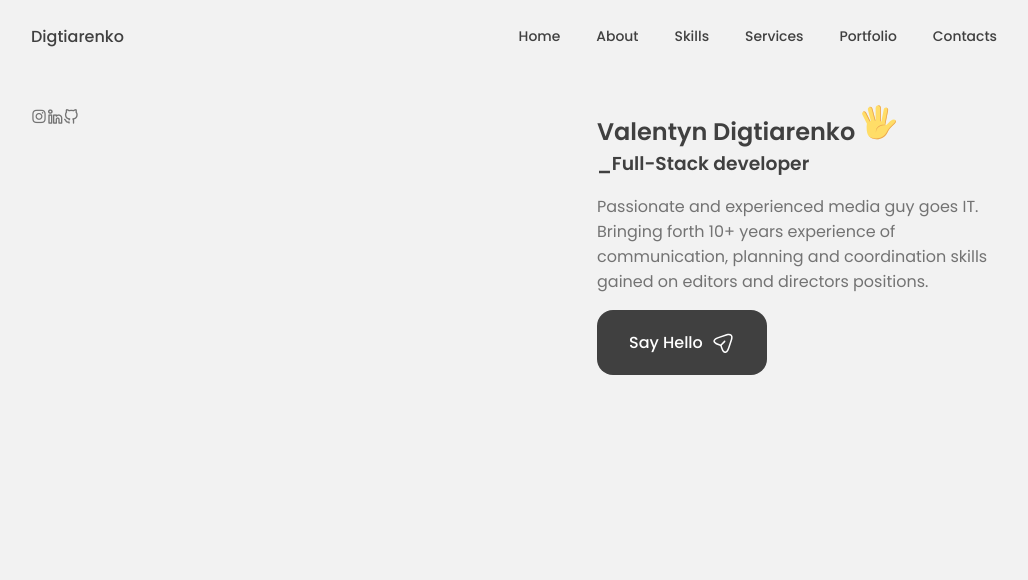
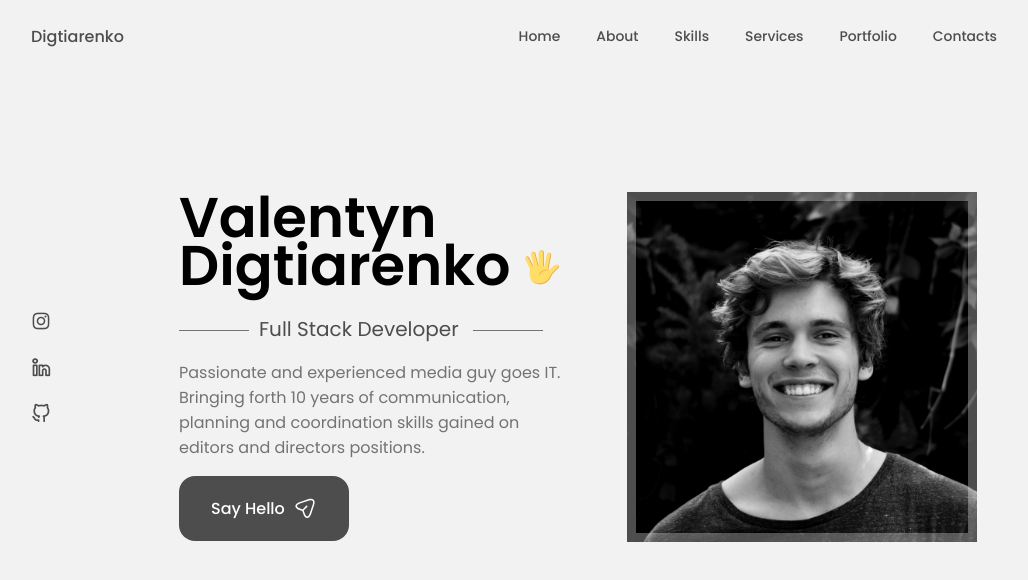
Before and after one commit to digtiarenko/portfolio, a React (Create React App) app: page / in a window 1280 px wide. Shown: the top 580 px of the page, without its empty margins (125-1153 px from the left). Built offline with nearby package versions, Linux system fonts and the light colour scheme.

Commit message:
working on homepage

```diff
--- a/src/App.css
+++ b/src/App.css
@@ -33,7 +33,7 @@
    /* =========COLORS HSL========== */
    --hue: 0;
    --saturation: 0%;
-   --title-color: hsl(var(--hue), var(--saturation), 25%);
+   --title-color: hsl(var(--hue), var(--saturation), 30%);
    --title-color-dark: hsl(var(--hue), var(--saturation), 0%);
    --text-color: hsl(var(--hue), var(--saturation), 45%);
    --body-color: hsl(var(--hue), var(--saturation), 95%);
@@ -44,7 +44,7 @@
 
 @media screen and (max-width: 992px) {
    :root {
-      --big--font-size: 2.75rem;
+      --big-font-size: 2.75rem;
       --h1-font-size: 1.5rem;
       --h2-font-size: 1.25rem;
       --h3-font-size: 1rem;
--- a/src/components/home/Data.jsx
+++ b/src/components/home/Data.jsx
@@ -5,14 +5,14 @@ import { ReactComponent as SendSVG } from '../../assets/send.svg';
 const Data = () => {
    return (
       <div className="home__data">
-         <h1 className="home__data">
+         <h1 className="home__title">
             Valentyn Digtiarenko <HandSVG />
          </h1>
-         <h3 className="home__subtitle">_Full-Stack developer</h3>
+         <h3 className="home__subtitle">Full Stack Developer</h3>
          <p className="home_description">
-            Passionate and experienced media guy goes IT. Bringing forth 10+
-            years experience of communication, planning and coordination skills
-            gained on editors and directors positions.
+            Passionate and experienced media guy goes IT. Bringing forth 10
+            years of communication, planning and coordination skills gained on
+            editors and directors positions.
          </p>
 
          <a href="#contact" className="button button--flex">
--- a/src/components/home/home.css
+++ b/src/components/home/home.css
@@ -1,3 +1,67 @@
 .home__content {
    grid-template-columns: 116px repeat(2, 1fr);
+   padding-top: 5.5rem;
+   column-gap: 2rem;
+   align-items: center;
 }
+
+.home__social {
+   display: grid;
+   grid-template-columns: max-content;
+   row-gap: 1rem;
+}
+
+.home__social-icon {
+   font-size: 1.25rem;
+   color: var(--title-color);
+}
+
+.home__social-icon:hover {
+   color: var(--title-color-dark);
+}
+
+.home__title {
+   color: var(--title-color-dark);
+   font-size: var(--big-font-size);
+   margin-bottom: var(--mb-1-5);
+   line-height: var(--mb-3);
+}
+
+.home__subtitle {
+   position: relative;
+   font-size: var(--h3-font-size);
+   padding-left: 5rem;
+   font-weight: var(--font-normal);
+   margin-bottom: var(--mb-1);
+}
+.home__subtitle:before {
+   content: '';
+   position: absolute;
+   width: 70px;
+   height: 1px;
+   background-color: var(--text-color);
+   left: 0;
+   top: 1rem;
+}
+
+.home__subtitle:after {
+   content: '';
+   position: absolute;
+   width: 70px;
+   height: 1px;
+   background-color: var(--text-color);
+   right: 30px;
+   top: 1rem;
+}
+
+.home__img {
+   background: url(../../assets//profile.jpg);
+   background-repeat: no-repeat;
+   background-position: center;
+   background-size: cover;
+   box-shadow: inset 0 0 0 9px rgb(255, 255, 255, 30%);
+   order: 1;
+   justify-self: center;
+   width: 350px;
+   height: 350px;
+}
```
